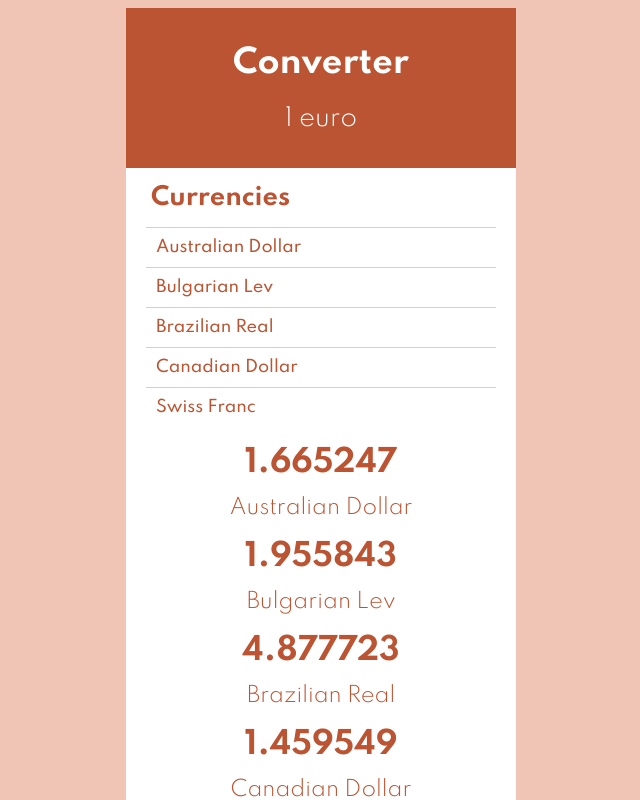
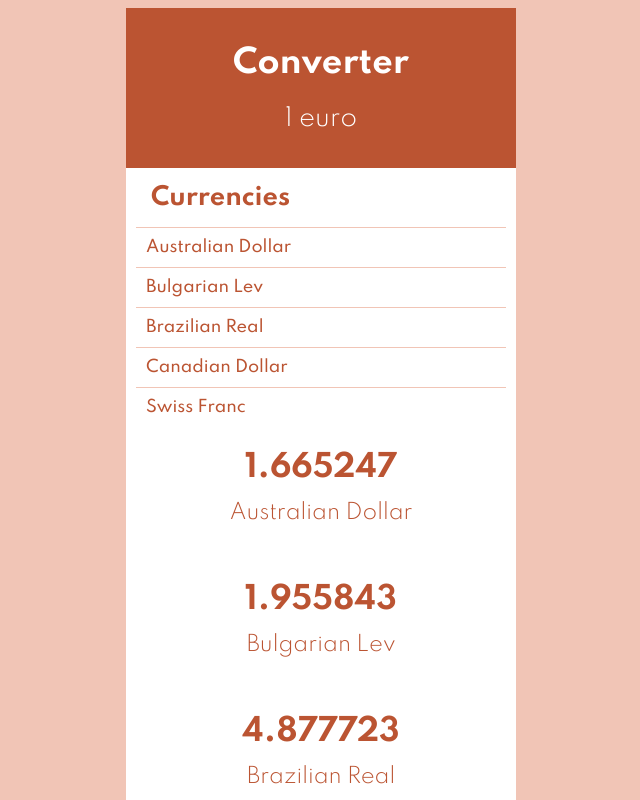
Before and after one commit to GuillaumeCARRA/Converter, a React (Create React App) app: page / in a window 1280 px wide. Shown: the top 800 px of the page, without its empty margins (214-854 px from the left). Built offline with nearby package versions, Linux system fonts and the light colour scheme.

Commit message:
modification in the css for certain classes of the Currencies and Amount component

```diff
--- a/src/components/Amount/amount.css
+++ b/src/components/Amount/amount.css
@@ -8,7 +8,7 @@
 }
 
 .amount__content {
-    padding: 1px;
+    padding: 20px;
 }
 
 .amount__rate {
--- a/src/components/Currencies/currencies.css
+++ b/src/components/Currencies/currencies.css
@@ -1,3 +1,6 @@
+/* I have to put a height or width
+   otherwise it won't know whether something is overflowing
+*/
 .currencies {
     background-color: #fff;
     width: 370px;
@@ -5,6 +8,8 @@
     font-family: 'Spartan', sans-serif;
     font-size: 1rem;
     color: #bb5432;
+    height: 230px;
+    overflow-y: scroll;
 
 }
 
@@ -13,16 +18,11 @@
     font-weight: 700;
 }
 
-/* I have to put a height or width
-   otherwise it won't know whether something is overflowing
-*/
+
 .currencies__list {
-    height: 180px;
     list-style-type: none;
-    padding: 10px;
-    margin: 5px auto;
-    overflow-y: scroll;
-
+    padding: 0;
+    margin: 15px 0;
 }
 
 .currencies__name {
```
